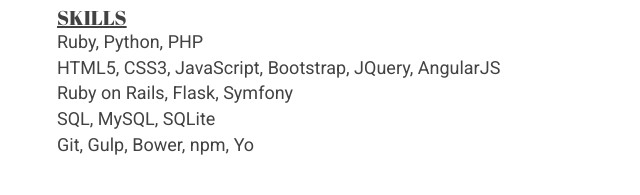
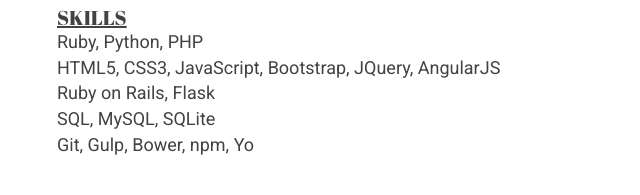
Before and after one commit to diopabou/diopabou.github.io, a website: page about.html in a window 1280 px wide. Shown: the part 757-952 px from the top of the page, 603-1243 px from the left. Drawn offline with nearby package versions, Linux system fonts and the light colour scheme.

Commit message:
Some Refactoring

```diff
--- a/about.html
+++ b/about.html
@@ -61,7 +61,7 @@
           <p class="skills">
             Ruby, Python, PHP <br>
             HTML5, CSS3, JavaScript, Bootstrap, JQuery, AngularJS <br>
-            Ruby on Rails, Flask, Symfony <br>
+            Ruby on Rails, Flask<br>
             SQL, MySQL, SQLite <br>
             Git, Gulp, Bower, npm, Yo <br>
             <!-- Heroku Deploying, IBM Bluemix Deploying <br> -->
```
